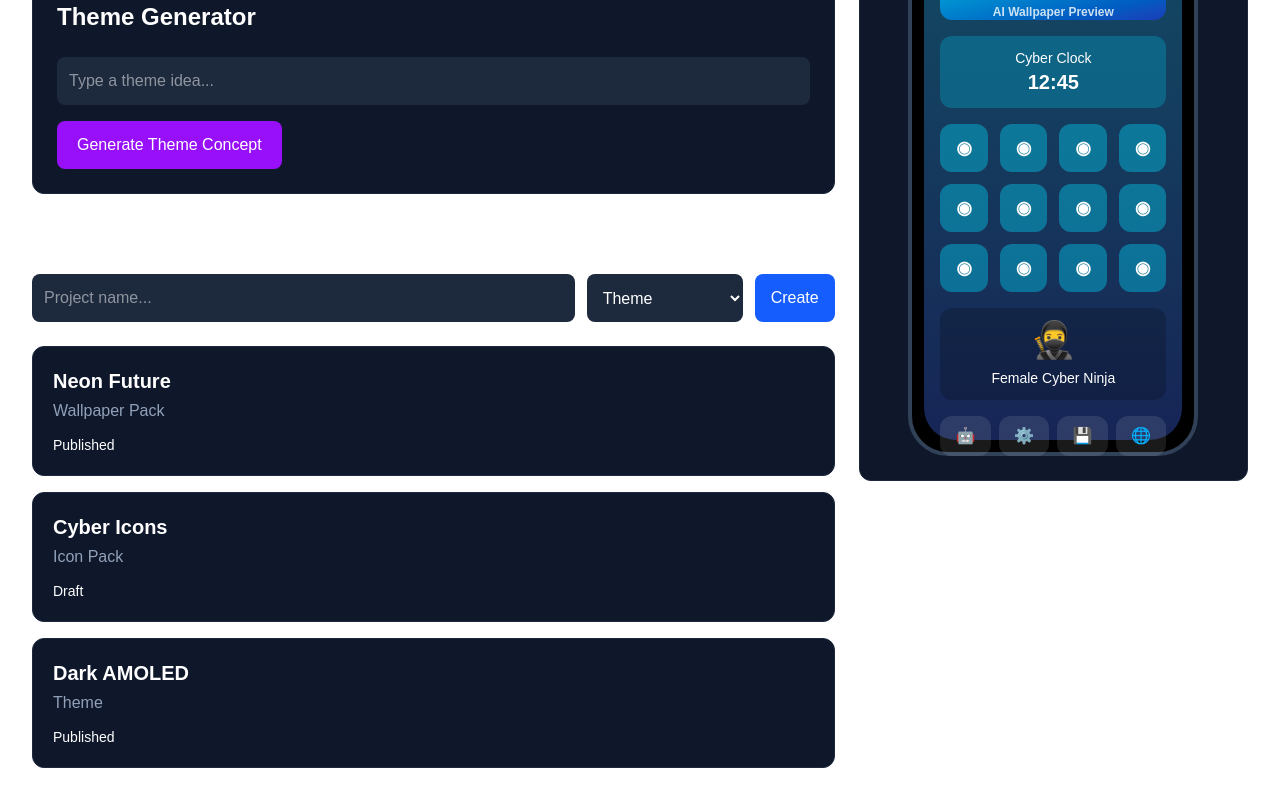
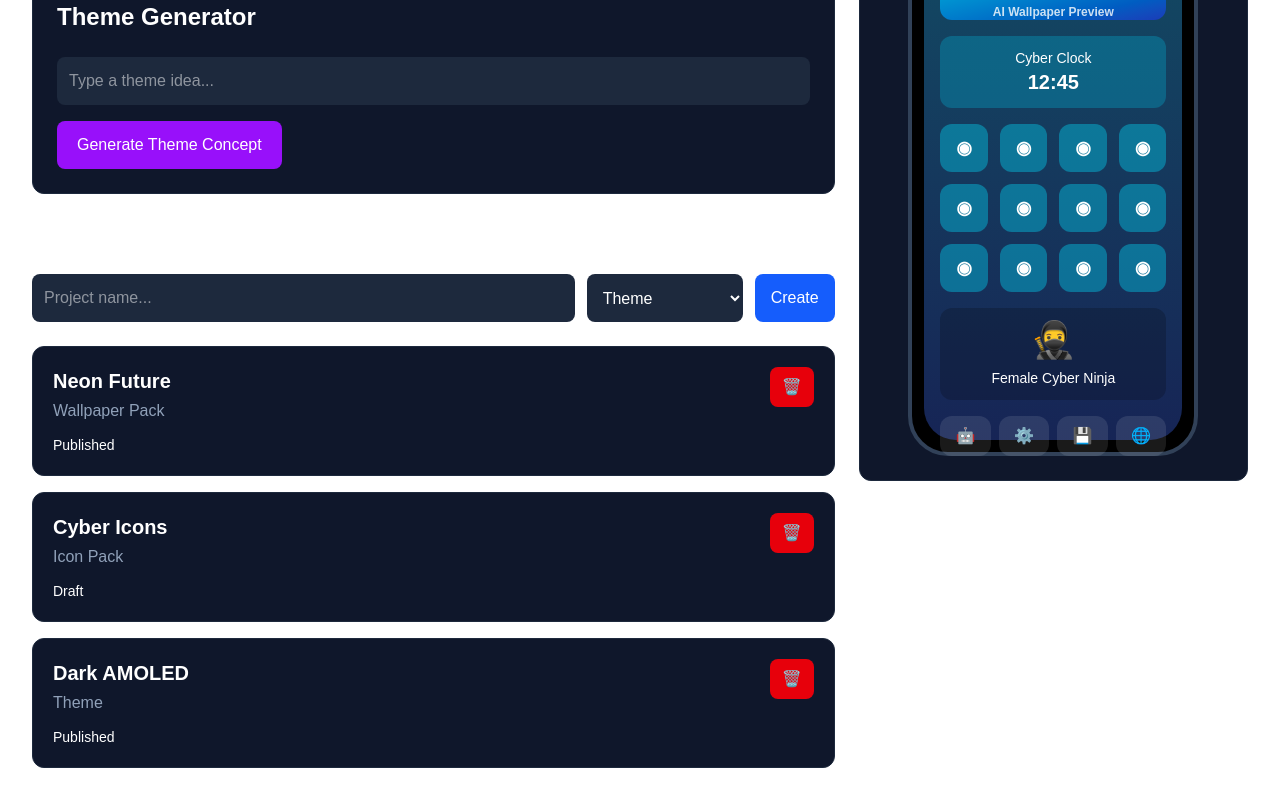
Before and after one commit to themeforge-studio/themeforge-ai-studio, a Next.js app in the folder themeforge-app/: page /projects in a window 1280 px wide. Shown: the part 535-1335 px from the top of the page. Built offline with nearby package versions, Linux system fonts and the light colour scheme.

Commit message:
Fase 15.1 completada - CRUD basico de proyectos

```diff
--- a/themeforge-app/components/dashboard/ProjectsManager.tsx
+++ b/themeforge-app/components/dashboard/ProjectsManager.tsx
@@ -4,23 +4,15 @@ import { useEffect, useState } from "react";
 
 export default function ProjectsManager() {
   const [projects, setProjects] = useState<any[]>([]);
-
-  const [projectName, setProjectName] =
-    useState("");
-
-  const [projectType, setProjectType] =
-    useState("Theme");
+  const [projectName, setProjectName] = useState("");
+  const [projectType, setProjectType] = useState("Theme");
 
   useEffect(() => {
     const savedProjects =
-      localStorage.getItem(
-        "themeforge-projects"
-      );
+      localStorage.getItem("themeforge-projects");
 
     if (savedProjects) {
-      setProjects(
-        JSON.parse(savedProjects)
-      );
+      setProjects(JSON.parse(savedProjects));
     } else {
       setProjects([
         {
@@ -71,17 +63,22 @@ export default function ProjectsManager() {
     setProjectType("Theme");
   };
 
+  const deleteProject = (id: number) => {
+    setProjects(
+      projects.filter(
+        (project) => project.id !== id
+      )
+    );
+  };
+
   return (
     <div className="mt-8">
-
       <div className="mb-6">
-
         <h2 className="text-2xl font-bold mb-4">
           Projects
         </h2>
 
         <div className="flex gap-3">
-
           <input
             type="text"
             placeholder="Project name..."
@@ -111,18 +108,17 @@ export default function ProjectsManager() {
           >
             Create
           </button>
-
         </div>
-
       </div>
 
       <div className="grid gap-4">
-
         {projects.map((project) => (
           <div
             key={project.id}
             className="rounded-xl border border-slate-800 bg-slate-900 p-5"
           >
+            <div className="flex justify-between items-start">
+              <div>
                 <h3 className="text-xl font-semibold">
                   {project.name}
                 </h3>
@@ -135,10 +131,19 @@ export default function ProjectsManager() {
                   {project.status}
                 </p>
               </div>
+
+              <button
+                onClick={() =>
+                  deleteProject(project.id)
+                }
+                className="rounded-lg bg-red-600 px-3 py-2 hover:bg-red-700 transition"
+              >
+                🗑️
+              </button>
+            </div>
+          </div>
         ))}
-
       </div>
-
     </div>
   );
 }
```
Lines whose indentation alone changed are shown as unchanged.
